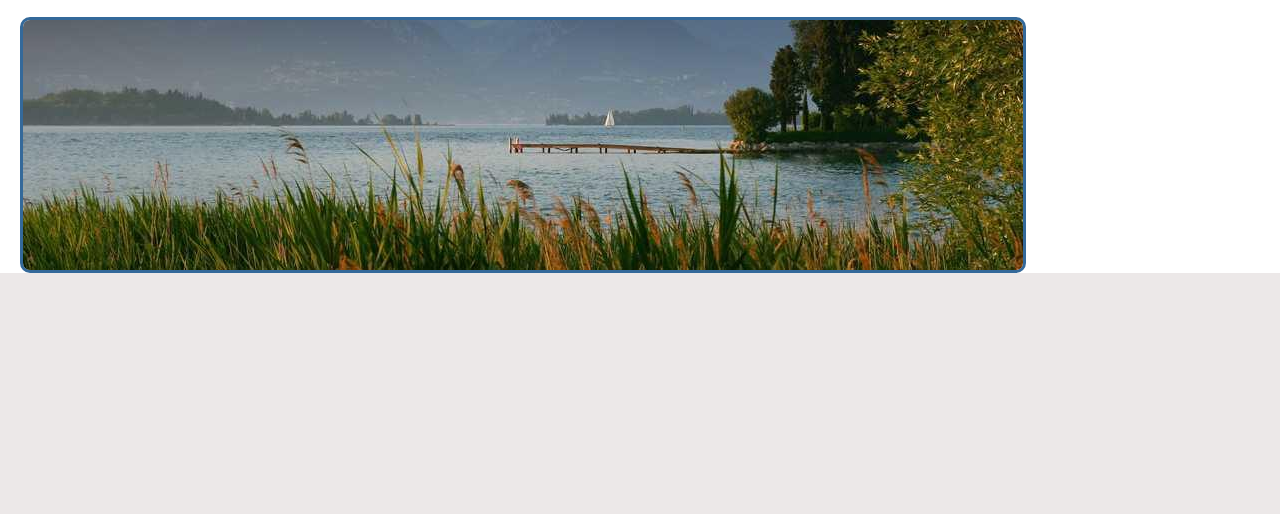
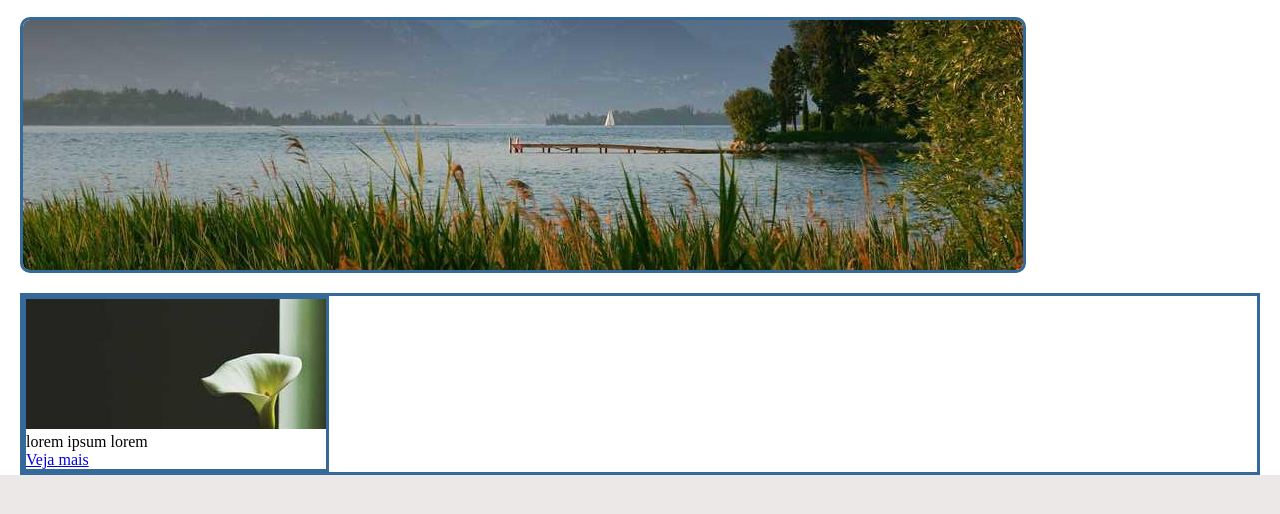
Before and after one commit to giovannacvitman/mobile-web, a plain HTML site: page site-front/index.html in a window 1280 px wide. Shown: the part 174-688 px from the top of the page. Drawn offline with Linux system fonts and the light colour scheme.

Commit message:
Adicionando boxs

```diff
--- a/site-front/css/general.css
+++ b/site-front/css/general.css
@@ -73,3 +73,14 @@ header h2 {
     /* Cortar imagem */
     overflow: hidden;
 }
+
+/* Content HOME */
+.content-box {
+    margin: 20px;
+    border: 3px solid #34699A;
+}
+
+.box {
+    border: 3px solid #34699A;
+    max-width: 300px;
+}
--- a/site-front/index.html
+++ b/site-front/index.html
@@ -33,6 +33,14 @@
         <section class="banner">
             <img src="./img/img-1.jpg" alt="Banner">
         </section>
+
+        <section class="content-box">
+            <article class="box">
+                <img src="./img/box1.jpg" alt="Box1">
+                <p>lorem ipsum lorem</p>
+                <a href="#">Veja mais</a>
+            </article>
+        </section>
     </main>
 
 
```
Also changed, not shown: site-front/img/box1.jpg (added).
